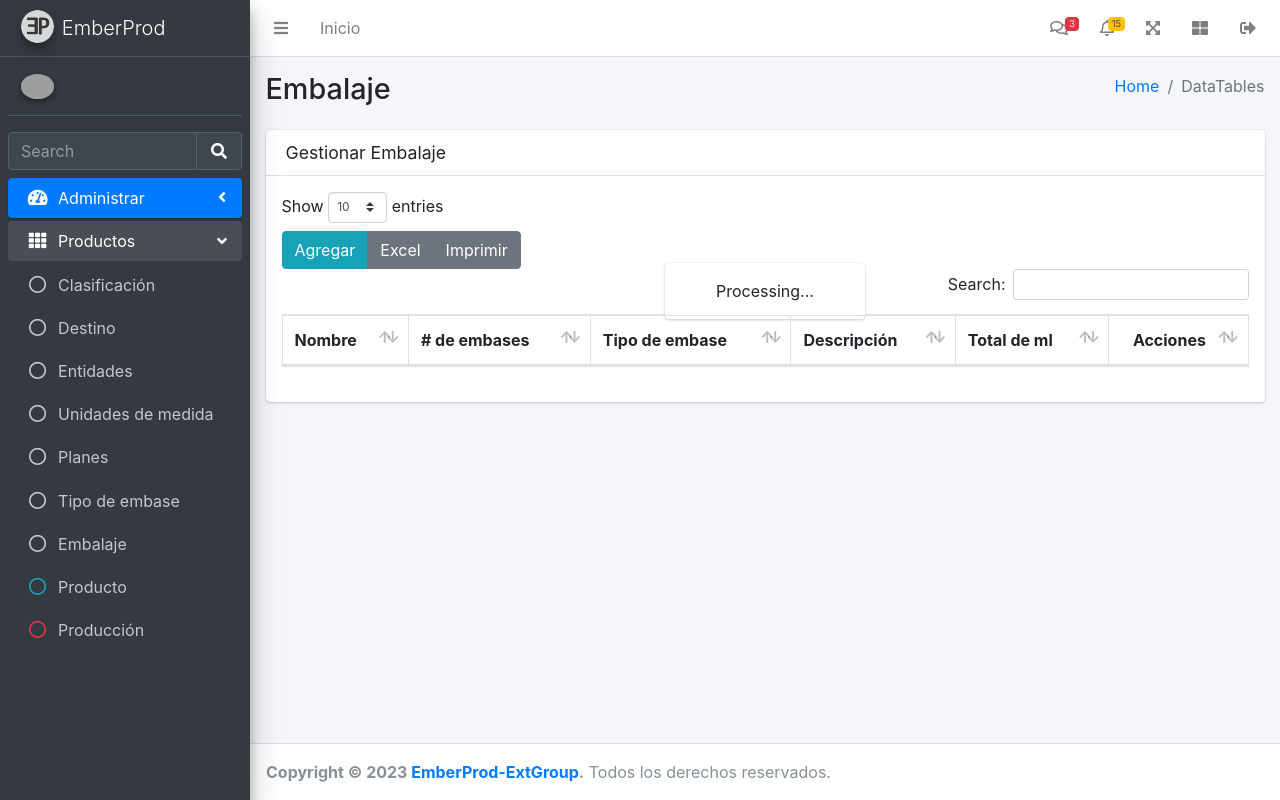
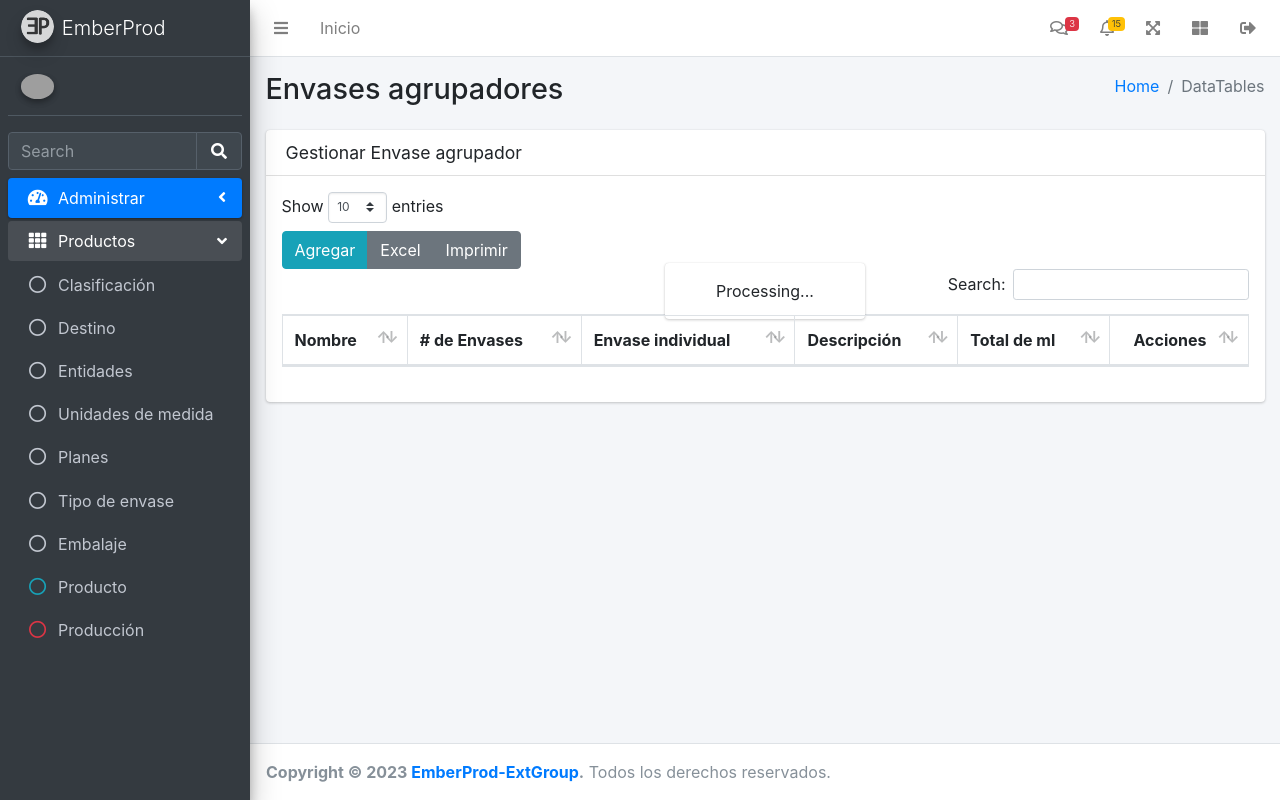
Before and after one commit to ExtGroupJs/ember, a Django app: page /groupingpackaging/ in a window 1280 px wide. Run offline with Django 4.2, Linux system fonts and the light colour scheme; a user stored in the database is signed in; lists and menus that the app fills with data are empty; parts of the project's set-up code (start-up, migrations or seed data) failed here and were passed over; some libraries are stand-ins or nearby versions; grey boxes are pictures that could not be loaded.

Commit message:
typo and grouping package

```diff
--- a/apps/products_app/models/individual_packaging.py
+++ b/apps/products_app/models/individual_packaging.py
@@ -39,8 +39,8 @@
     )
 
     class Meta:
-        verbose_name = _("Tipo de embase")
-        verbose_name_plural = _("Tipos de embases")
+        verbose_name = _("Tipo de envase")
+        verbose_name_plural = _("Tipos de envases")
 
     def __str__(self) -> str:
         material = self.MATERIAL(self.material).label
--- a/static/assets/dist/js/groupingpackaging.js
+++ b/static/assets/dist/js/groupingpackaging.js
@@ -72,8 +72,8 @@
       },
       columns: [
         { data: "representation", title: "Nombre" },
-        { data: "capacity", title: "# de embases" },
-        { data: "individual_packaging.name", title: "Tipo de embase" },
+        { data: "capacity", title: "# de Envases" },
+        { data: "individual_packaging.name", title: "Envase individual" },
         { data: "description", title: "Descripción" },
         { data: "total_mililiters", title: "Total de ml" },
 
@@ -146,14 +146,14 @@
     .then((response) => {
       Toast.fire({
         icon: "success",
-        title: "El elemento se archivó correctamente",
+        title: "El Envase agrupador se archivó correctamente",
       });
       table.ajax.reload();
     })
     .catch((error) => {
       Toast.fire({
         icon: "error",
-        title: "El elemento no se archivó",
+        title: "El Envase agrupador no se archivó",
       });
     });
 }
@@ -168,14 +168,14 @@
     .then((response) => {
       Toast.fire({
         icon: "success",
-        title: "El elemento se restauró correctamente",
+        title: "El Envase agrupador se restauró correctamente",
       });
       table.ajax.reload();
     })
     .catch((error) => {
       Toast.fire({
         icon: "error",
-        title: "El elemento no se restauró",
+        title: "El Envase agrupador no se restauró",
       });
     });
 }
@@ -222,7 +222,7 @@
       })
       .catch(function (error) {});
   } else {
-    modal.find(".modal-title").text("Crear Embalaje");
+    modal.find(".modal-title").text("Crear Envase agrupador");
     $(".select2").select2({
       dropdownParent: $("#modal-crear-elemento"),
       theme: "bootstrap4",
@@ -301,7 +301,7 @@
           if (response.status === 200) {
             Swal.fire({
               icon: "success",
-              title: "Elemento creado con éxito",
+              title: "Envase agrupador editado con éxito",
               showConfirmButton: false,
               timer: 1500,
             });
@@ -320,7 +320,7 @@
 
           Swal.fire({
             icon: "error",
-            title: "Error al crear Tipo de embase",
+            title: "Error al crear Envase agrupador",
             text: textError,
             showConfirmButton: false,
             timer: 1500,
@@ -333,7 +333,7 @@
           if (response.status === 201) {
             Swal.fire({
               icon: "success",
-              title: "Elemento creado con éxito",
+              title: "Envase agrupador creado con éxito",
               showConfirmButton: false,
               timer: 1500,
             });
--- a/static/assets/dist/js/individualpackaging.js
+++ b/static/assets/dist/js/individualpackaging.js
@@ -241,7 +241,7 @@
       })
       .catch(function (error) {});
   } else {
-    modal.find(".modal-title").text("Crear tipo de embase");
+    modal.find(".modal-title").text("Crear tipo de envase");
   }
 });
 
--- a/static/assets/dist/js/product.js
+++ b/static/assets/dist/js/product.js
@@ -307,7 +307,7 @@
 
           Swal.fire({
             icon: "error",
-            title: "Error al crear Tipo de embase",
+            title: "Error al crear Tipo de envase",
             text: textError,
             showConfirmButton: false,
             timer: 1500,
--- a/templates/index.html
+++ b/templates/index.html
@@ -298,7 +298,7 @@
                   <a href="{% url 'individualpackaging' %}" class="nav-link">
                     <i class="far fa-circle nav-icon"></i>
 
-                    <p>Tipo de embase</p>
+                    <p>Tipo de envase</p>
                   </a>
                 </li>
                 <li class="nav-item">
--- a/templates/productos/groupingpackaging.html
+++ b/templates/productos/groupingpackaging.html
@@ -19,7 +19,7 @@
     <div class="container-fluid">
       <div class="row mb-2">
         <div class="col-sm-6">
-          <h1> Embalaje </h1>
+          <h1> Envases agrupadores </h1>
         </div>
         <div class="col-sm-6">
           <ol class="breadcrumb float-sm-right">
@@ -42,7 +42,7 @@
           <div class="card">
             <div class="card-header">
 
-              <h3 class="card-title">Gestionar Embalaje </h3>
+              <h3 class="card-title">Gestionar Envase agrupador </h3>
             </div>
             <!-- /.card-header -->
             <div class="modal-body">
@@ -66,12 +66,12 @@
 </div>
 <!-- /.content-wrapper -->
 <!-- ------------------------------------------------------------------------------------------------------------------------------ -->
-<!-- modal para eliminar Embalaje -->
+<!-- modal para eliminar Envase agrupador -->
 <div class="modal fade" id="modal-eliminar-elemento">
   <div class="modal-dialog">
     <div class="modal-content bg-danger">
       <div class="modal-header">
-        <h4 class="modal-title">Archivar Embalaje</h4>
+        <h4 class="modal-title">Archivar Envase agrupador</h4>
         <button type="button" class="close" data-dismiss="modal" aria-label="Close">
           <span aria-hidden="true">&times;</span>
         </button>
@@ -99,13 +99,13 @@
 <!-- /.modal -->
 
 <!-- ------------------------------------------------------------------------------------------------------------------------- -->
-<!-- modal para crear Embalaje -->
+<!-- modal para crear Envase agrupador -->
 <div class="modal fade" id="modal-crear-elemento" data-backdrop="static" tabindex="-1" role="dialog"
   aria-labelledby="staticBackdropLabel" aria-hidden="true">
   <div class="modal-dialog">
     <div class="modal-content">
       <div class="modal-header">
-        <h4 class="modal-title">Crear Embalaje</h4>
+        <h4 class="modal-title">Crear Envase agrupador</h4>
         <button type="button" class="close" data-dismiss="modal" aria-label="Close">
           <span aria-hidden="true">&times;</span>
         </button>
@@ -119,12 +119,12 @@
             <input type="text" class="form-control" id="name" name="name" placeholder="Entre el nombre" required>
           </div>
           <div class="form-group col-md-12">
-            <label for="symbol"># de Embases</label>
+            <label for="symbol"># de envases individuales</label>
             <input type="number" class="form-control" id="capacity" name="capacity" placeholder="Entre la capacidad "
               required>
           </div>
           <div class="form-group col-md-6">
-            <label>Tipo de embase</label>
+            <label>Tipo de envase individual</label>
             <select class="form-control select2" id="individual_packaging">
 
             </select>
```
Also changed, not shown: TODO.md (+2 -2 lines), templates/productos/individualpackaging.html (+4 -4 lines), apps/products_app/migrations/0036_alter_groupingpackaging_options_and_more.py, locale/es/LC_MESSAGES/django.po.
